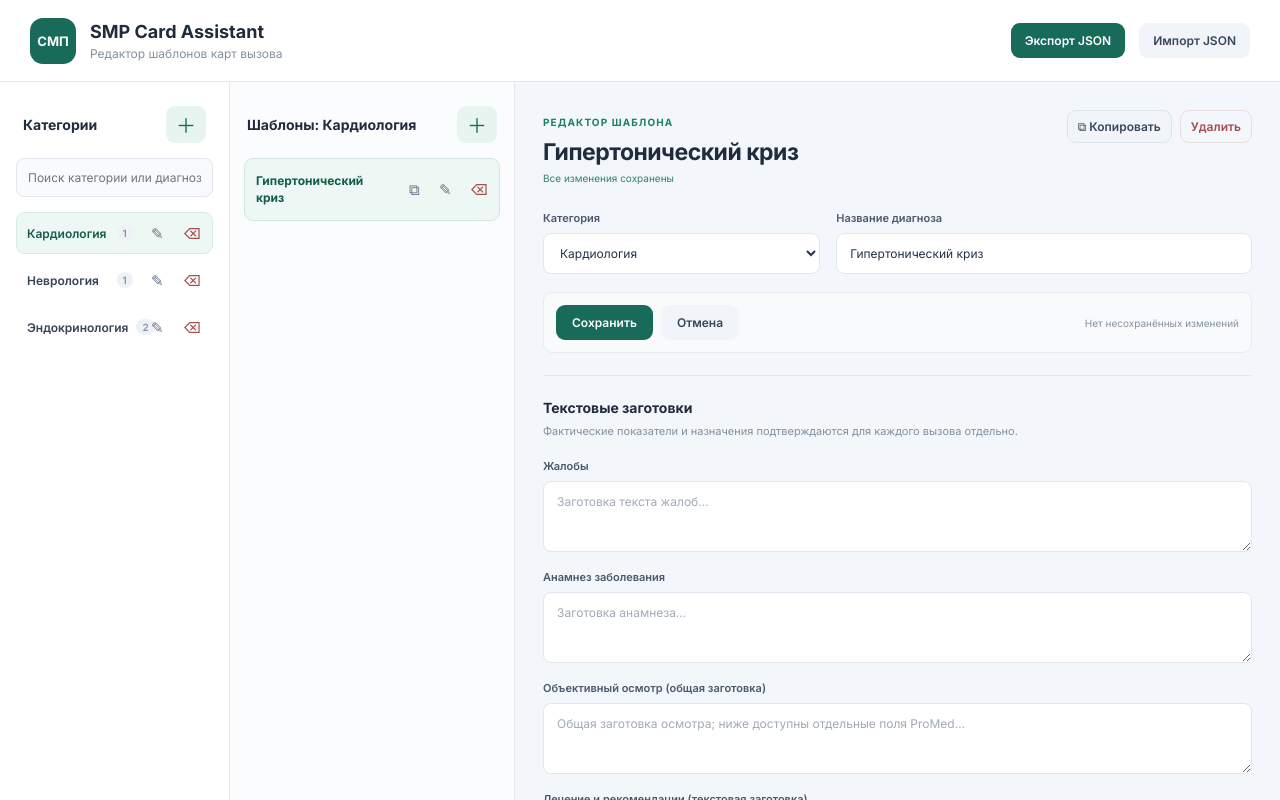
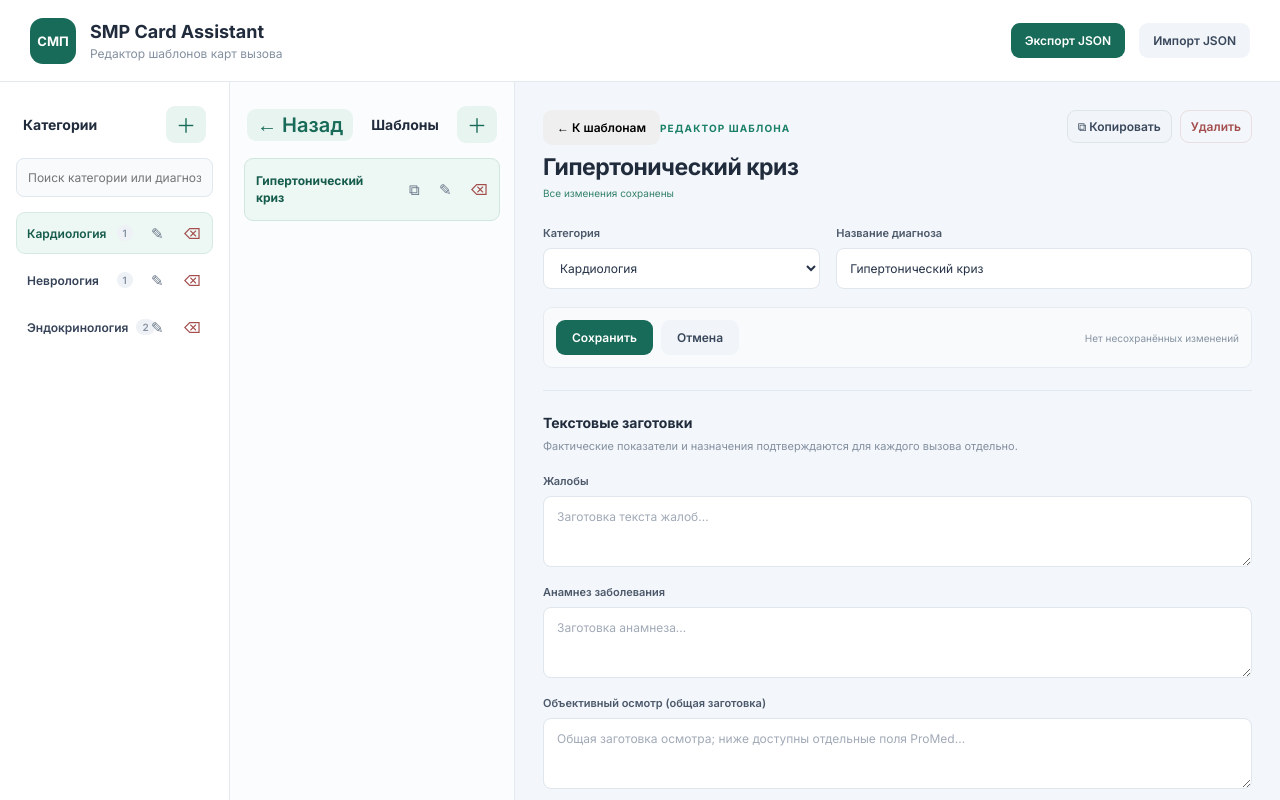
Before and after one commit to adamant1990/SMP-Card-assistant, a React (Vite) app in the folder desktop/: page / in a window 1280 px wide. Shown: the top 800 px of the page. Built offline with nearby package versions, Linux system fonts and the light colour scheme.

Commit message:
Change template library to sequential screens

```diff
--- a/desktop/src/App.tsx
+++ b/desktop/src/App.tsx
@@ -187,6 +187,7 @@ export default function App() {
   const [selectedId, setSelectedId] = useState('');
   const [draft, setDraft] = useState<Template | null>(null);
   const [initialized, setInitialized] = useState(false);
+  const [view, setView] = useState<'categories' | 'templates' | 'editor'>('categories');
   const [search, setSearch] = useState('');
   const [status, setStatus] = useState('Изменения сохраняются после нажатия «Сохранить».');
   const savedSelected = templates.find(t => t.id === selectedId);
@@ -227,12 +228,26 @@ export default function App() {
   };
   const navigateTo = (next: Template | null, nextCategory?: string) => {
     if (dirty && draft) {
-      if (window.confirm('Есть несохранённые изменения. Сохранить их перед переходом? Нажмите «Отмена», чтобы отбросить изменения.')) saveCurrentDraft(false);
+      const shouldSave = window.confirm('Есть несохранённые изменения. Сохранить их перед переходом? Нажмите «Отмена», чтобы отбросить изменения.');
+      if (shouldSave) saveCurrentDraft(false);
     }
     setDraft(next ? { ...next, extensionFields: { ...next.extensionFields } } : null);
     setSelectedId(next?.id || '');
     if (nextCategory) setSelectedCategory(nextCategory);
+    setView(next ? 'editor' : 'templates');
     setStatus(next ? 'Открыт шаблон «' + next.diagnosis + '».' : 'Выбрана категория. Создайте или выберите шаблон.');
+  };
+  const goToTemplates = () => {
+    if (dirty && draft) {
+      const shouldSave = window.confirm('Есть несохранённые изменения. Сохранить их перед возвратом к шаблонам? Нажмите «Отмена», чтобы отбросить изменения.');
+      if (shouldSave) saveCurrentDraft(false);
+      else {
+        const saved = templates.find(t => t.id === draft.id);
+        if (saved) setDraft({ ...saved, extensionFields: { ...saved.extensionFields } });
+        else setDraft(null);
+      }
+    }
+    setView('templates');
   };
   const update = (key: EditableTextKey, value: string) => {
     setDraft(current => current ? { ...current, [key]: value } : current);
@@ -361,19 +376,19 @@ export default function App() {
 
   return <main className="app-shell">
     <header className="topbar"><div className="brand-mark">СМП</div><div><h1>SMP Card Assistant</h1><p>Редактор шаблонов карт вызова</p></div><div className="top-spacer"/><button className="primary" onClick={exportJson}>Экспорт JSON</button><label className="button secondary">Импорт JSON<input type="file" accept="application/json,.json" hidden onChange={e => importJson(e.target.files?.[0])}/></label></header>
-    <div className="workspace">
+    <div className={'workspace view-' + view}>
       <aside className="sidebar">
         <div className="side-heading"><h2>Категории</h2><button title="Добавить категорию" aria-label="Добавить категорию" onClick={addCategory}>＋</button></div>
         <input className="search" value={search} onChange={e => setSearch(e.target.value)} placeholder="Поиск категории или диагноза…"/>
         <div className="category-tree">{categoryList.filter(c => c.toLocaleLowerCase('ru-RU').includes(search.toLocaleLowerCase('ru-RU')) || templates.some(t => t.category === c && t.diagnosis.toLocaleLowerCase('ru-RU').includes(search.toLocaleLowerCase('ru-RU')))).map(category => <div className={'category-row ' + (selectedCategory === category ? 'active' : '')} key={category}>
-          <button className="category-select" onClick={() => { setSelectedCategory(category); const first = templates.find(t => t.category === category); navigateTo(first || null, category); }}>{category}<span>{templates.filter(t => t.category === category).length}</span></button>
+          <button className="category-select" onClick={() => { setSelectedCategory(category); setSearch(''); setView('templates'); setDraft(null); setSelectedId(''); setStatus('Выбрана категория «' + category + '».'); }}>{category}<span>{templates.filter(t => t.category === category).length}</span></button>
           <button className="icon-action" title="Переименовать категорию" aria-label={'Переименовать ' + category} onClick={() => renameCategory(category)}>✎</button>
           <button className="icon-action delete-icon" title="Удалить категорию" aria-label={'Удалить ' + category} onClick={() => deleteCategory(category)}>⌫</button>
         </div>)}</div>
         <p className="sidebar-note">Выбери категорию, чтобы увидеть её шаблоны. Незавершённые изменения можно сохранить или отменить.</p>
       </aside>
       <section className="template-pane">
-        <div className="side-heading"><h2>Шаблоны: {selectedCategory}</h2><button title="Добавить шаблон" aria-label="Добавить шаблон" onClick={newTemplate}>＋</button></div>
+        <div className="side-heading"><button className="back-button" onClick={() => setView('categories')} aria-label="Назад к категориям">← Назад</button><h2>Шаблоны</h2><button title="Добавить шаблон" aria-label="Добавить шаблон" onClick={newTemplate}>＋</button></div>
         <div className="template-list">{visibleTemplates.map(t => <div key={t.id} className={'template-row ' + (selectedId === t.id ? 'active' : '')}>
           <button className="template-pick" onClick={() => navigateTo(t, t.category)}><strong>{t.diagnosis}</strong></button>
           <button className="icon-action" title="Копировать шаблон" aria-label={'Копировать ' + t.diagnosis} onClick={() => { if (draft?.id !== t.id) navigateTo(t, t.category); else copyTemplate(); if (draft?.id !== t.id) { const copy: Template = { ...t, id: crypto.randomUUID(), diagnosis: t.diagnosis + ' (копия)', extensionFields: { ...t.extensionFields } }; setDraft(copy); setSelectedId(copy.id); setStatus('Создана независимая копия. Измени категорию при необходимости и нажми «Сохранить».'); } }}>⧉</button>
@@ -382,7 +397,7 @@ export default function App() {
         </div>)}{draftVisible && draft && <div className="template-row active draft-row"><button className="template-pick" onClick={() => setSelectedId(draft.id)}><strong>{draft.diagnosis}</strong><small>Черновик, не сохранён</small></button><span className="draft-label">Черновик</span></div>}{visibleTemplates.length === 0 && !draftVisible && <p className="empty-list">В этой категории пока нет шаблонов.</p>}</div>
       </section>
       {selected ? <section className="editor">
-        <div className="page-heading"><div><span className="eyebrow">РЕДАКТОР ШАБЛОНА</span><h2>{selected.diagnosis}</h2><p className={dirty ? 'dirty-note' : 'saved-note'}>{dirty ? 'Есть несохранённые изменения' : 'Все изменения сохранены'}</p></div><div className="template-actions"><button className="secondary" onClick={copyTemplate}>⧉ Копировать</button><button className="danger-ghost" onClick={deleteTemplate}>Удалить</button></div></div>
+        <div className="page-heading"><div><button className="back-button editor-back" onClick={goToTemplates}>← К шаблонам</button><span className="eyebrow">РЕДАКТОР ШАБЛОНА</span><h2>{selected.diagnosis}</h2><p className={dirty ? 'dirty-note' : 'saved-note'}>{dirty ? 'Есть несохранённые изменения' : 'Все изменения сохранены'}</p></div><div className="template-actions"><button className="secondary" onClick={copyTemplate}>⧉ Копировать</button><button className="danger-ghost" onClick={deleteTemplate}>Удалить</button></div></div>
         <div className="field-grid"><label className="field"><span>Категория</span><select value={selected.category} onChange={e => update('category', e.target.value)}>{categoryList.map(c => <option key={c} value={c}>{c}</option>)}{!categoryList.includes(selected.category) && <option value={selected.category}>{selected.category}</option>}</select></label><label className="field"><span>Название диагноза</span><input value={selected.diagnosis} onChange={e => update('diagnosis', e.target.value)}/></label></div>
         <div className="editor-actions"><button className="primary" onClick={() => saveCurrentDraft()}>Сохранить</button><button className="secondary" onClick={() => { if (!draft) return; const saved = templates.find(t => t.id === draft.id); if (saved) setDraft({ ...saved, extensionFields: { ...saved.extensionFields } }); else { setDraft(null); setSelectedId(''); } setStatus('Несохранённые изменения отменены.'); }}>Отмена</button><span className="editor-action-note">{dirty ? 'Не забудь сохранить изменения' : 'Нет несохранённых изменений'}</span></div>
         <div className="section-title"><h3>Текстовые заготовки</h3><p>Фактические показатели и назначения подтверждаются для каждого вызова отдельно.</p></div>
```
